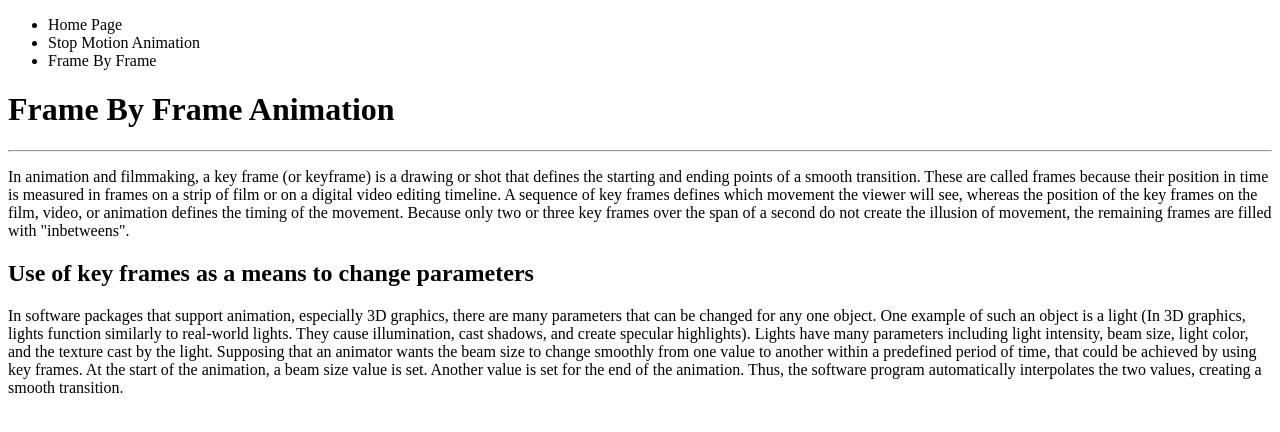
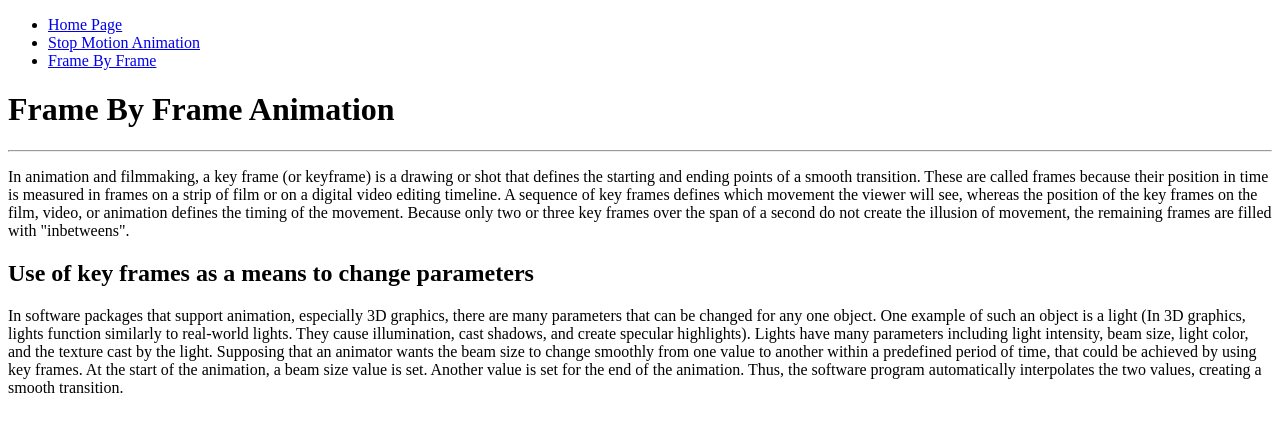
Before and after one commit to YoyoBL/stopMotion, a plain HTML site: page frameByFrameAnimation.html in a window 1280 px wide. Drawn offline with Linux system fonts and the light colour scheme.

Commit message:
Fixed navigations links

```diff
--- a/frameByFrameAnimation.html
+++ b/frameByFrameAnimation.html
@@ -5,9 +5,9 @@
    </head>
    <body>
       <ul>
-         <li><a href="./"></a>Home Page</li>
-         <li><a href="./stopMotion.html"></a>Stop Motion Animation</li>
-         <li><a href="./frameByFrameAnimation.html"></a>Frame By Frame</li>
+         <li><a href="./">Home Page</a></li>
+         <li><a href="./stopMotion.html">Stop Motion Animation</a></li>
+         <li><a href="./frameByFrameAnimation.html">Frame By Frame</a></li>
       </ul>
       <h1>Frame By Frame Animation</h1>
       <hr />
```
Also changed, not shown: index.html (+3 -3 lines), stopMotion.html (+3 -3 lines).
